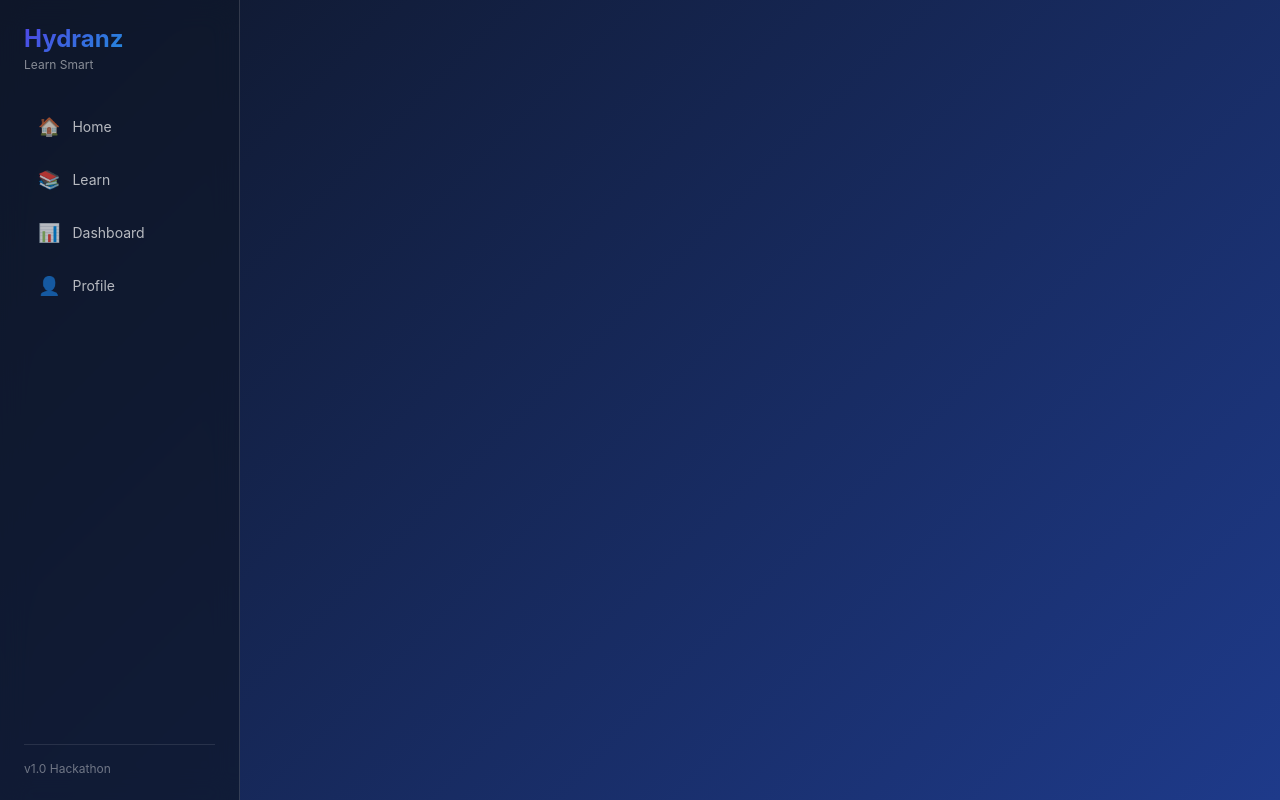
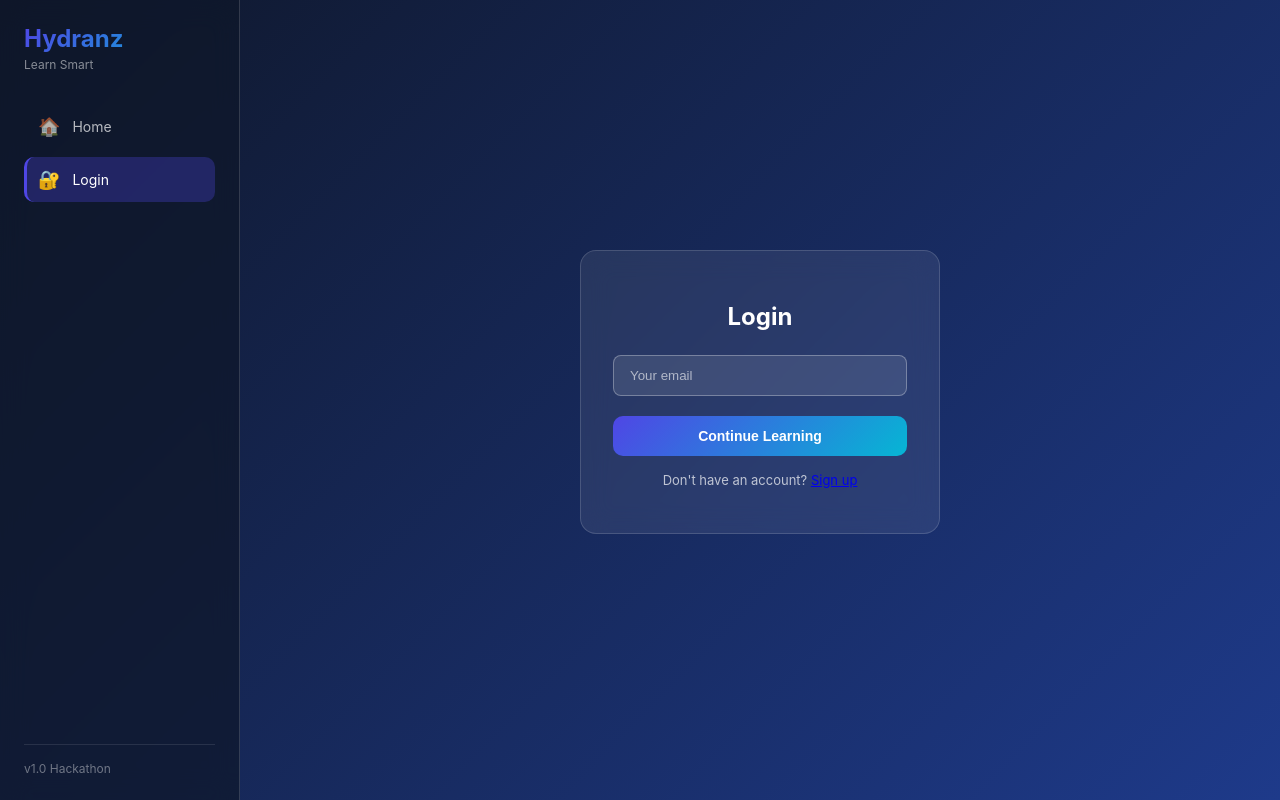
Before and after one commit to Grindour56/Hydranz_eduapp, a React (Vite) app in the folder frontend/: page /login in a window 1280 px wide. Built offline with nearby package versions, Linux system fonts and the light colour scheme.

Commit message:
Add simple auth flow: login/signup, protected routes, auth utils

```diff
--- a/frontend/src/App.jsx
+++ b/frontend/src/App.jsx
@@ -9,6 +9,9 @@ import Topics from "./pages/topics";
 import Quiz from "./pages/Quiz";
 import Module from "./pages/Module";
 import Dashboard from "./pages/Dashboard";
+import Login from "./pages/login";
+import Signup from "./pages/signup";
+import ProtectedRoute from "./components/ProtectedRoute";
 
 function App() {
   return (
@@ -18,12 +21,32 @@ function App() {
         <div className="glass-page">
           <Routes>
             <Route path="/" element={<Home />} />
-            <Route path="/subjects" element={<Subjects />} />
-            <Route path="/topics" element={<Topics />} />
-            <Route path="/quiz" element={<Quiz />} />
-            <Route path="/module" element={<Module />} />
-            <Route path="/dashboard" element={<Dashboard />} />
-            <Route path="/profile" element={<Dashboard />} />
+            <Route path="/login" element={<Login />} />
+            <Route path="/signup" element={<Signup />} />
+
+            {/* protected routes */}
+            <Route
+              path="/dashboard"
+              element={<ProtectedRoute><Dashboard /></ProtectedRoute>}
+            />
+            <Route
+              path="/subjects"
+              element={<ProtectedRoute><Subjects /></ProtectedRoute>}
+            />
+            <Route
+              path="/topics"
+              element={<ProtectedRoute><Topics /></ProtectedRoute>}
+            />
+            <Route
+              path="/quiz"
+              element={<ProtectedRoute><Quiz /></ProtectedRoute>}
+            />
+            <Route
+              path="/module"
+              element={<ProtectedRoute><Module /></ProtectedRoute>}
+            />
+
+            <Route path="*" element={<Home />} />
           </Routes>
         </div>
       </GlassLayout>
--- /dev/null
+++ b/frontend/src/auth.js
@@ -0,0 +1,21 @@
+// simple authentication utility using localStorage
+const STORAGE_KEY = 'hydranz_user';
+
+export function loginUser(email) {
+  const user = { email, loggedInAt: Date.now() };
+  localStorage.setItem(STORAGE_KEY, JSON.stringify(user));
+  return user;
+}
+
+export function logoutUser() {
+  localStorage.removeItem(STORAGE_KEY);
+}
+
+export function getCurrentUser() {
+  const val = localStorage.getItem(STORAGE_KEY);
+  return val ? JSON.parse(val) : null;
+}
+
+export function isAuthenticated() {
+  return getCurrentUser() !== null;
+}
--- /dev/null
+++ b/frontend/src/components/ProtectedRoute.jsx
@@ -0,0 +1,11 @@
+import React from 'react';
+import { Navigate } from 'react-router-dom';
+import { isAuthenticated } from '../auth';
+
+// wrapper for routes that require auth
+export default function ProtectedRoute({ children }) {
+  if (!isAuthenticated()) {
+    return <Navigate to="/login" replace />;
+  }
+  return children;
+}
--- a/frontend/src/components/Sidebar.jsx
+++ b/frontend/src/components/Sidebar.jsx
@@ -1,15 +1,21 @@
 import React from 'react';
-import { Link, useLocation } from 'react-router-dom';
+import { Link, useLocation, useNavigate } from 'react-router-dom';
+import { isAuthenticated, logoutUser } from '../auth';
 
 export default function Sidebar() {
   const location = useLocation();
+  const navigate = useNavigate();
 
+  const auth = isAuthenticated();
   const navItems = [
     { to: '/', label: 'Home', icon: '🏠' },
-    { to: '/subjects', label: 'Learn', icon: '📚' },
-    { to: '/dashboard', label: 'Dashboard', icon: '📊' },
-    { to: '/profile', label: 'Profile', icon: '👤' }
   ];
+  if (auth) {
+    navItems.push({ to: '/dashboard', label: 'Dashboard', icon: '📊' });
+    navItems.push({ to: '/subjects', label: 'Learn', icon: '📚' });
+  } else {
+    navItems.push({ to: '/login', label: 'Login', icon: '🔐' });
+  }
 
   return (
     <aside className="sidebar">
@@ -32,6 +38,18 @@ export default function Sidebar() {
       </nav>
 
       <div className="sidebar-footer">
+        {auth && (
+          <button
+            className="sidebar-link"
+            onClick={() => {
+              logoutUser();
+              navigate('/');
+            }}
+            style={{ background: 'none', border: 'none', padding: 0, color: 'rgba(255,255,255,0.7)', cursor: 'pointer' }}
+          >
+            <span className="sidebar-icon">🚪</span> Logout
+          </button>
+        )}
         <p className="sidebar-footer-text">v1.0 Hackathon</p>
       </div>
     </aside>
--- /dev/null
+++ b/frontend/src/pages/login.jsx
@@ -0,0 +1,45 @@
+import { useState } from 'react';
+import { useNavigate, Link } from 'react-router-dom';
+import { loginUser, isAuthenticated } from '../auth';
+import GlassCard from '../components/GlassCard';
+import GradientButton from '../components/GradientButton';
+
+export default function Login() {
+  const navigate = useNavigate();
+  const [email, setEmail] = useState('');
+
+  if (isAuthenticated()) {
+    navigate('/dashboard');
+  }
+
+  function handleSubmit(e) {
+    e.preventDefault();
+    if (!email) return;
+    loginUser(email);
+    navigate('/dashboard');
+  }
+
+  return (
+    <div className="auth-container">
+      <GlassCard className="auth-card">
+        <h2>Login</h2>
+        <form onSubmit={handleSubmit}>
+          <input
+            type="email"
+            placeholder="Your email"
+            value={email}
+            onChange={e => setEmail(e.target.value)}
+            required
+            className="auth-input"
+          />
+          <GradientButton variant="primary" type="submit" style={{ width: '100%' }}>
+            Continue Learning
+          </GradientButton>
+        </form>
+        <p className="auth-footer">
+          Don't have an account? <Link to="/signup">Sign up</Link>
+        </p>
+      </GlassCard>
+    </div>
+  );
+}
--- /dev/null
+++ b/frontend/src/pages/signup.jsx
@@ -0,0 +1,45 @@
+import { useState } from 'react';
+import { useNavigate, Link } from 'react-router-dom';
+import { loginUser, isAuthenticated } from '../auth';
+import GlassCard from '../components/GlassCard';
+import GradientButton from '../components/GradientButton';
+
+export default function Signup() {
+  const navigate = useNavigate();
+  const [email, setEmail] = useState('');
+
+  if (isAuthenticated()) {
+    navigate('/dashboard');
+  }
+
+  function handleSubmit(e) {
+    e.preventDefault();
+    if (!email) return;
+    loginUser(email); // treat signup same as login
+    navigate('/dashboard');
+  }
+
+  return (
+    <div className="auth-container">
+      <GlassCard className="auth-card">
+        <h2>Sign Up</h2>
+        <form onSubmit={handleSubmit}>
+          <input
+            type="email"
+            placeholder="Your email"
+            value={email}
+            onChange={e => setEmail(e.target.value)}
+            required
+            className="auth-input"
+          />
+          <GradientButton variant="primary" type="submit" style={{ width: '100%' }}>
+            Create account
+          </GradientButton>
+        </form>
+        <p className="auth-footer">
+          Already have an account? <Link to="/login">Login</Link>
+        </p>
+      </GlassCard>
+    </div>
+  );
+}
--- a/frontend/src/styles.css
+++ b/frontend/src/styles.css
@@ -140,6 +140,10 @@ body {
   border-radius: 16px;
   padding: 24px;
   color: white;
+}
+
+.glass-clickable {
+  cursor: pointer;
 }
 
 /* ===== GRADIENT BUTTON ===== */
@@ -620,6 +624,48 @@ h3 { color:#374151; }
   margin-top: 32px;
 }
 
+/* ===== AUTH PAGES ===== */
+
+.auth-container {
+  display: flex;
+  justify-content: center;
+  align-items: center;
+  min-height: calc(100vh - 80px);
+  padding: 24px;
+}
+
+.auth-card {
+  max-width: 360px;
+  width: 100%;
+  padding: 32px;
+  text-align: center;
+}
+
+.auth-card h2 {
+  margin-bottom: 24px;
+  color: white;
+}
+
+.auth-input {
+  width: 100%;
+  padding: 12px 16px;
+  margin-bottom: 20px;
+  border: 1px solid rgba(255,255,255,0.3);
+  border-radius: 8px;
+  background: rgba(255,255,255,0.1);
+  color: white;
+}
+
+.auth-input::placeholder {
+  color: rgba(255,255,255,0.6);
+}
+
+.auth-footer {
+  margin-top: 16px;
+  font-size: 13px;
+  color: rgba(255,255,255,0.7);
+}
+
 /* ===== DASHBOARD PAGE ===== */
 
 .dashboard-container {
```
